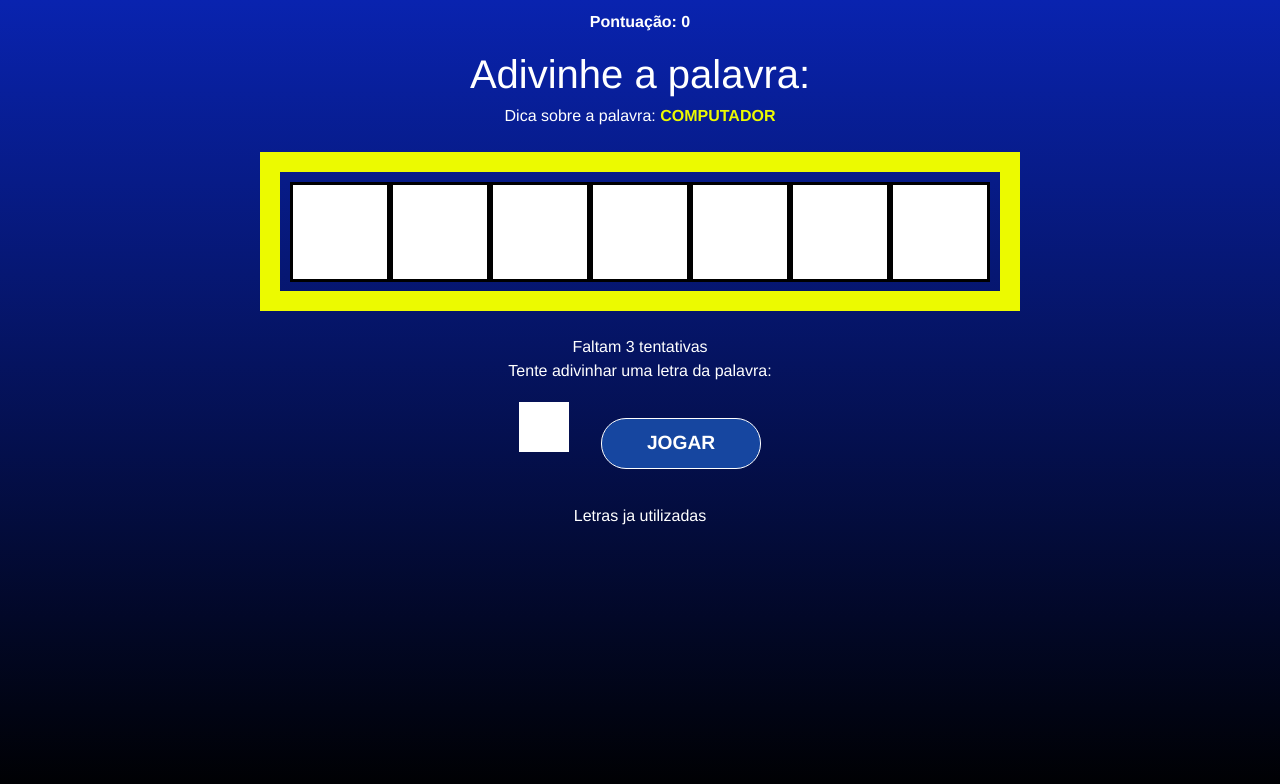
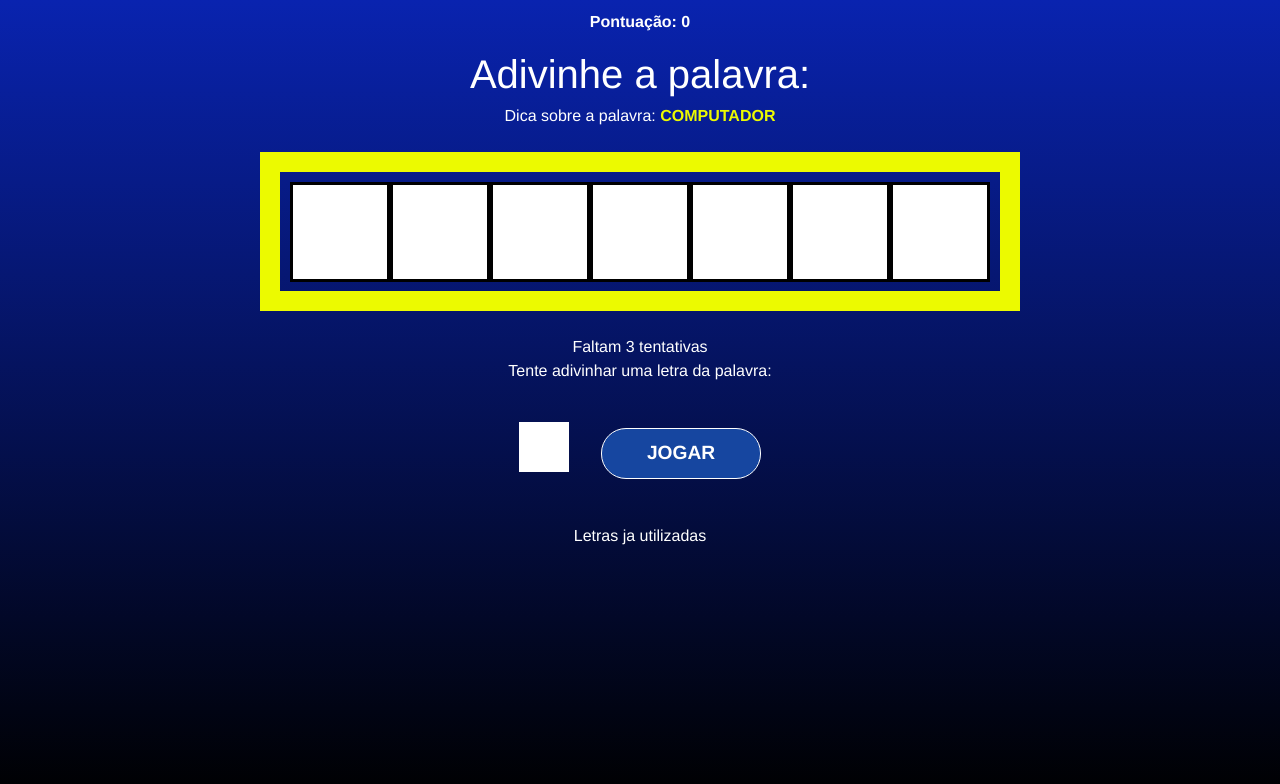
Before and after one commit to ursarah/secretWord_in_react, a React (Vite) app: page / in a window 1280 px wide. Both pictures are taken after a click on the button "COMEÇAR O JOGO". Shown: the top 784 px of the page. Built offline with nearby package versions, Linux system fonts and the light colour scheme.

Commit message:
aumentado a fonte em md

```diff
--- a/src/components/Game.jsx
+++ b/src/components/Game.jsx
@@ -51,7 +51,7 @@ function Game({
         <div className="flex justify-center m-[1.5em] p-[1em] border-[20px] border-solid border-[#ecfa00]">
           {letters.map((letter, i) =>
             guessedLetters.includes(letter) ? (
-              <span key={i} className="space md:h-[100px] md:w-[100px]">
+              <span key={i} className="space md:h-[100px] md:w-[100px] md:text-[70px]">
                 {letter}
               </span>
             ) : (
@@ -68,7 +68,7 @@ function Game({
           onSubmit={handleSubmit}
         >
           <input
-            className="mb-[1em] h-[50px] w-[50px] text-[2em] text-center md:mr-[1em] text-black"
+            className="mb-[1em] h-[50px] w-[50px] text-[2em] text-center text-black md:mt-[20px] md:mr-[1em]"
             type="text"
             name="letter"
             maxLength="1"
```
